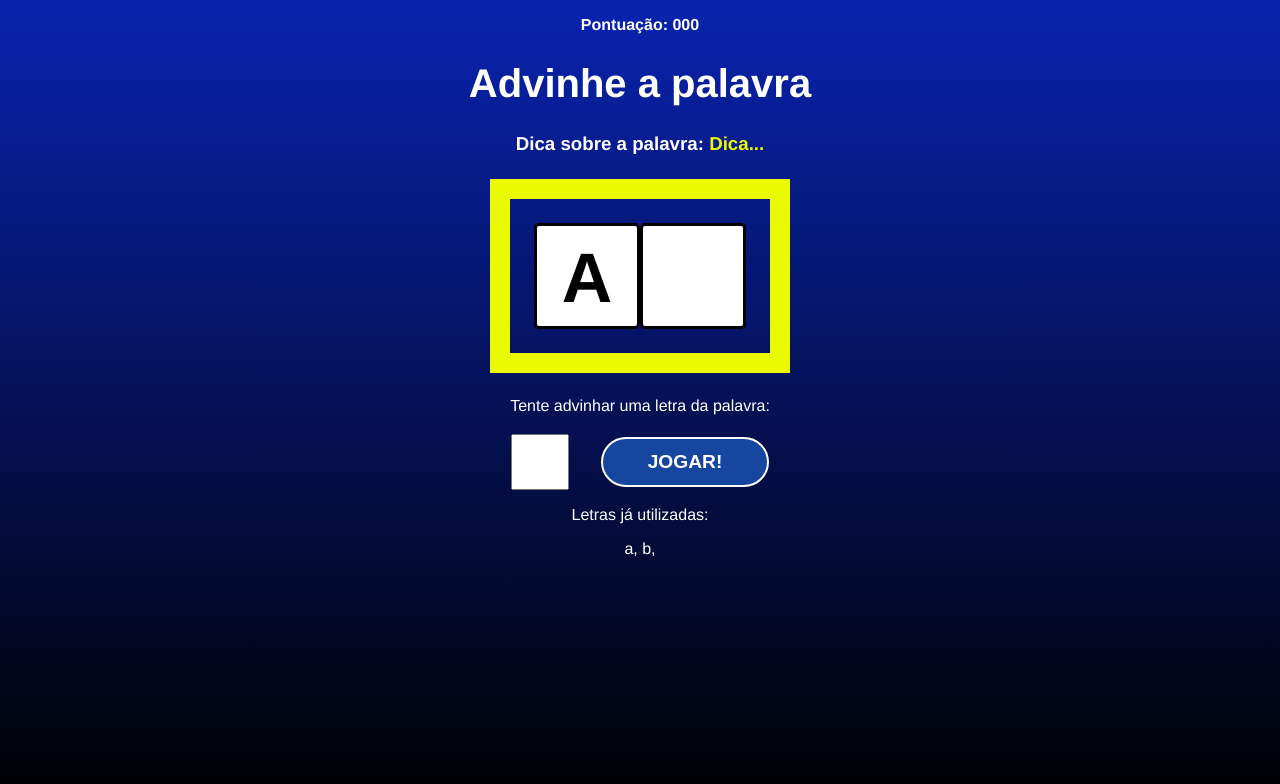
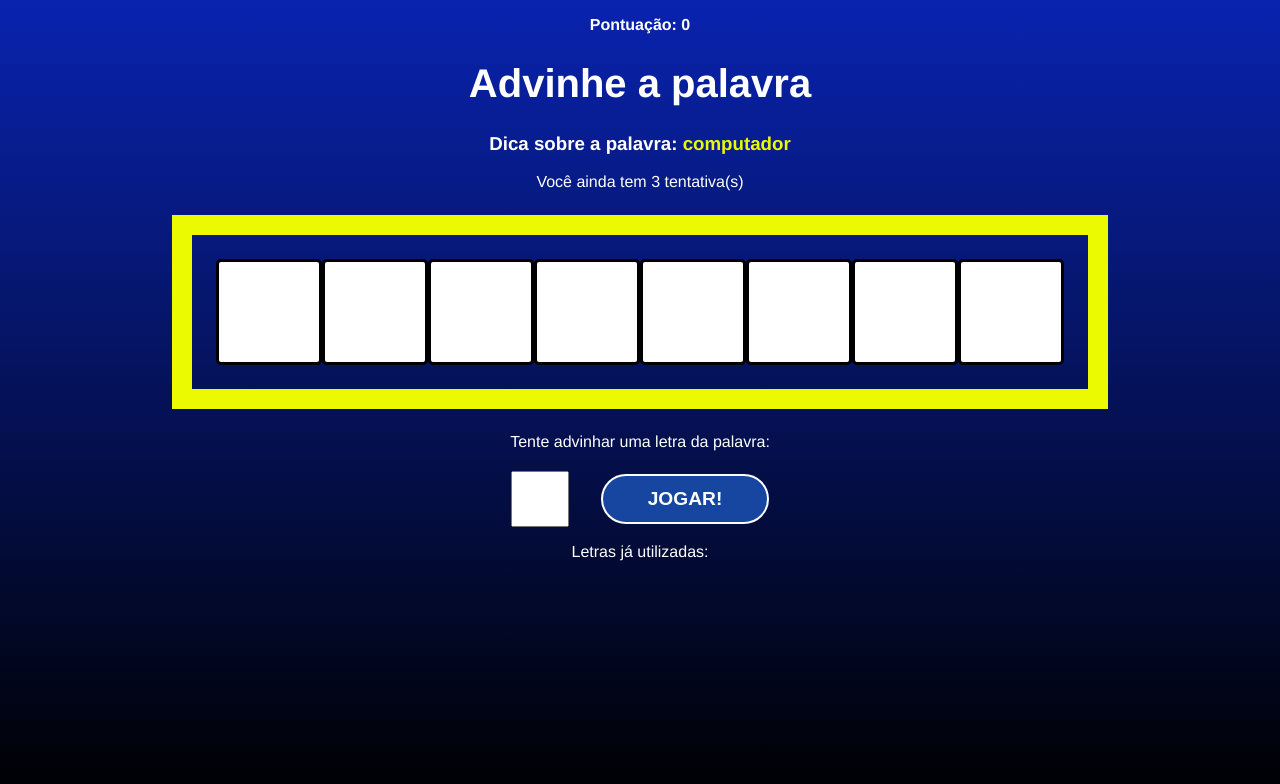
Before and after one commit to Achette/Secret-Word-Game, a React (Create React App) app: page / in a window 1280 px wide. Both pictures are taken after a click on the button "COMEÇAR O JOGO". Shown: the top 784 px of the page. Built offline with nearby package versions, Linux system fonts and the light colour scheme.

Commit message:
Created game logic

```diff
--- a/src/App.js
+++ b/src/App.js
@@ -26,17 +26,20 @@
   const [pickedCategory, setPickedCategory] = useState("");
   const [letters, setLetter] = useState([]);
 
+  const [guessedLetters, setGuessedLetters] = useState([]);
+  const [wrongLetters, setWrongLetters] = useState([]);
+  const [guesses, setGuesses] = useState(3);
+  const [score, setScore] = useState(0);
+
   const pickWordAndCategory = () => {
     // pick a randon category
     const categories = Object.keys(words); // devolve um array com todas as chaves
     const category =
       categories[Math.floor(Math.random() * Object.keys(categories).length)]; // retorna uma categoria aleatória
 
-
     // pick a randon word
     const word =
       words[category][Math.floor(Math.random() * words[category].length)];
-
 
     return { word, category };
   };
@@ -48,20 +51,19 @@
 
     // create an array of letters
     let wordLetter = word.split("");
-    wordLetter = wordLetter.map(l => l.toLowerCase())
-
+    wordLetter = wordLetter.map((l) => l.toLowerCase());
 
     // fill states
-    setPickedWord(word)
-    setPickedCategory(category)
-    setLetter(letters)
+    setPickedWord(word);
+    setPickedCategory(category);
+    setLetter(wordLetter);
 
     setGameStage(stages[1].name);
   };
 
   // process the letter input
-  const verifyLetter = () => {
-    setGameStage(stages[2].name);
+  const verifyLetter = (letter) => {
+    console.log(letter)
   };
 
   // Restarts the game
@@ -72,7 +74,18 @@
   return (
     <div className="App">
       {gameStage === "start" && <StartScreen startGame={startGame} />}
-      {gameStage === "game" && <Game verifyLetter={verifyLetter} />}
+      {gameStage === "game" && (
+        <Game
+          verifyLetter={verifyLetter}
+          pickedWord={pickedWord}
+          pickedCategory={pickedCategory}
+          letters={letters}
+          guessedLetters={guessedLetters}
+          wrongLetters={wrongLetters}
+          guesses={guesses}
+          score={score}
+        />
+      )}
       {gameStage === "end" && <GameOver retry={retry} />}
     </div>
   );
--- a/src/components/Game/Game.jsx
+++ b/src/components/Game/Game.jsx
@@ -1,31 +1,69 @@
 import React from "react";
+import { useState, useRef } from "react";
 import "./Game.css";
 
-const Game = ({ verifyLetter }) => {
+const Game = ({
+  verifyLetter,
+  pickedWord,
+  pickedCategory,
+  letters,
+  guessedLetters,
+  wrongLetters,
+  guesses,
+  score,
+}) => {
+  const [letter, setLetter] = useState("");
+  const letterInputRef = useRef(null)
+
+  const handleSubmit = (e) => {
+    e.preventDefault()
+
+    verifyLetter(letter)
+    setLetter("")
+    letterInputRef.current.focus()
+  }
+
   return (
     <div className="game">
       <p className="points">
-        <span>Pontuação: 000</span>
+        <span>Pontuação: {score}</span>
       </p>
       <h1>Advinhe a palavra</h1>
       <h3 className="tip">
-        Dica sobre a palavra: <span>Dica...</span>
+        Dica sobre a palavra: <span>{pickedCategory}</span>
       </h3>
+      <p>Você ainda tem {guesses} tentativa(s)</p>
       <div className="wordContainer">
-        <span className="letter">A</span>
-        <span className="blankSquare"></span>
+        {letters.map((letter, i) =>
+          guessedLetters.includes(letter) ? (
+            <span key={i} className="letter">
+              {letter}
+            </span>
+          ) : (
+            <span key={i} className="blankSquare"></span>
+          )
+        )}
       </div>
       <div className="letterContainer">
         <p>Tente advinhar uma letra da palavra:</p>
-        <form>
-          <input type="text" nome="letter" maxLength="1" required />
+        <form onSubmit={handleSubmit}>
+          <input
+            type="text"
+            nome="letter"
+            maxLength="1"
+            required
+            onChange={(e) => setLetter(e.target.value)}
+            value={letter}
+            ref={letterInputRef}
+          />
           <button>Jogar!</button>
         </form>
       </div>
       <div className="wrongLettersContainer">
         <p>Letras já utilizadas: </p>
-        <span>a, </span>
-        <span>b, </span>
+        {wrongLetters.map((letter, i) => (
+          <span key={i}>{letter}, </span>
+        ))}
       </div>
     </div>
   );
```
